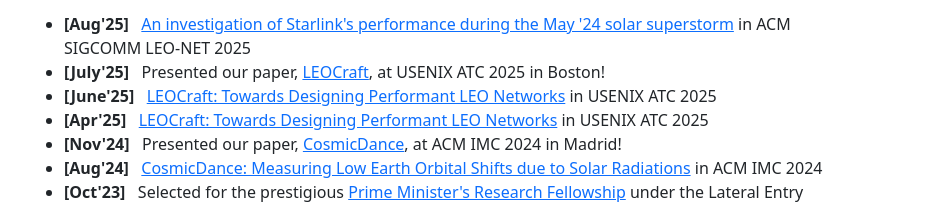
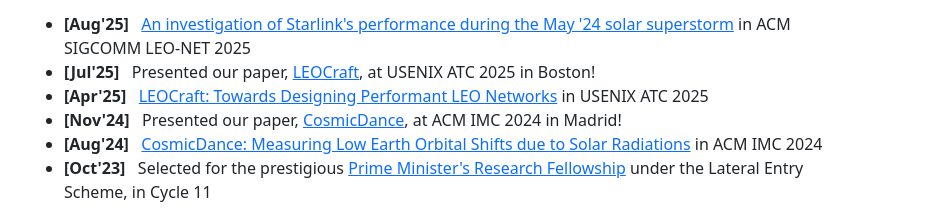
Before and after one commit to suvambasak/suvambasak.github.io, a plain HTML site: page index.html in a window 1280 px wide. Shown: the part 576-785 px from the top of the page, 347-1280 px from the left. Drawn offline with nearby package versions, Linux system fonts and the light colour scheme.

Commit message:
Fix highlights entry.

```diff
--- a/index.html
+++ b/index.html
@@ -296,17 +296,11 @@
                                     '24 solar superstorm</a> in ACM SIGCOMM LEO-NET 2025
                             </li>
                             <li>
-                                <b>[July'25]</b>&nbsp&nbsp
+                                <b>[Jul'25]</b>&nbsp&nbsp
                                 Presented our paper, <a
                                     href="https://www.usenix.org/conference/atc25/presentation/basak" target="_blank"
                                     rel="noopener noreferrer">LEOCraft</a>, at USENIX ATC 2025 in
                                 Boston!
-                            </li>
-                            <li>
-                                <b>[June'25]</b>&nbsp&nbsp
-                                <a href="https://www.usenix.org/conference/atc25/technical-sessions" target="_blank"
-                                    rel="noopener noreferrer">LEOCraft: Towards Designing Performant LEO Networks</a> in
-                                USENIX ATC 2025
                             </li>
                             <li>
                                 <b>[Apr'25]</b>&nbsp&nbsp
```
